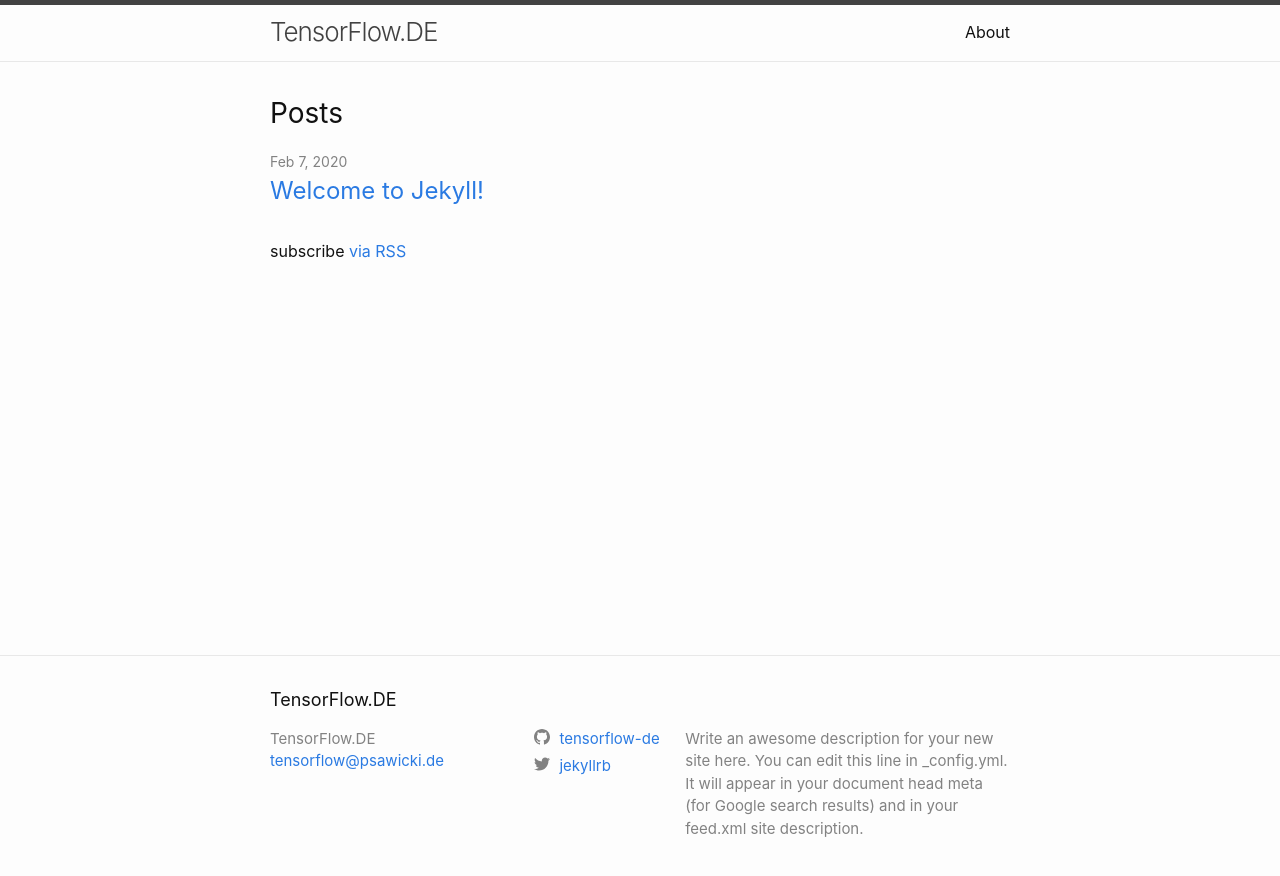
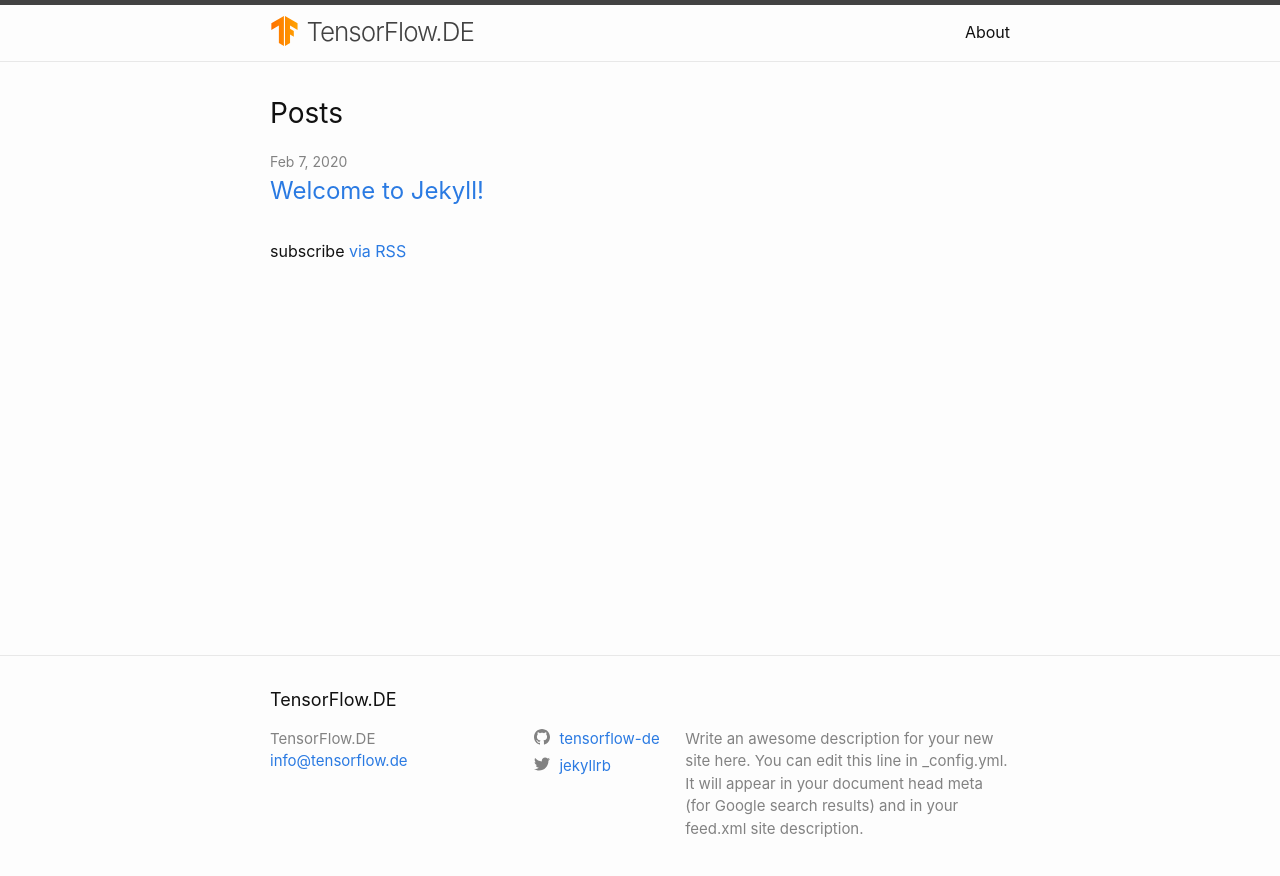
Before and after one commit to tensorflow-de/tensorflow-de.github.io, a Jekyll site: the page built from index.markdown, in a window 1280 px wide. Shown: the top 876 px of the page. Built offline with Jekyll 4.4.1, drawn with Linux system fonts in a browser that asks for light colours.

Commit message:
Adding a logo to the title.

```diff
--- a/_config.yml
+++ b/_config.yml
@@ -19,13 +19,13 @@
 # in the templates via {{ site.myvariable }}.
 
 title: TensorFlow.DE
-email: tensorflow@psawicki.de
+email: info@tensorflow.de
 description: >- # this means to ignore newlines until "baseurl:"
   Write an awesome description for your new site here. You can edit this
   line in _config.yml. It will appear in your document head meta (for
   Google search results) and in your feed.xml site description.
 baseurl: "" # the subpath of your site, e.g. /blog
-url: "" # the base hostname & protocol for your site, e.g. http://example.com
+url: "https://tensorflow.de" # the base hostname & protocol for your site, e.g. http://example.com
 twitter_username: jekyllrb
 github_username:  tensorflow-de
 
--- a/_includes/header.html
+++ b/_includes/header.html
@@ -3,7 +3,9 @@
   <div class="wrapper">
     {%- assign default_paths = site.pages | map: "path" -%}
     {%- assign page_paths = site.header_pages | default: default_paths -%}
-    <a class="site-title" rel="author" href="{{ "/" | relative_url }}">{{ site.title | escape }}</a>
+    <a class="site-title" rel="author" href="{{ "/" | relative_url }}">
+      <img src="/assets/tf-notitle.svg" height="30px;" style="margin-bottom: 5px; margin-right: 5px"/>{{ site.title | escape }}
+    </a>
 
     {%- if page_paths -%}
       <nav class="site-nav">
```
Also changed, not shown: assets/tf-notitle.svg (added), assets/tf-title.svg (added), 1 other file.
